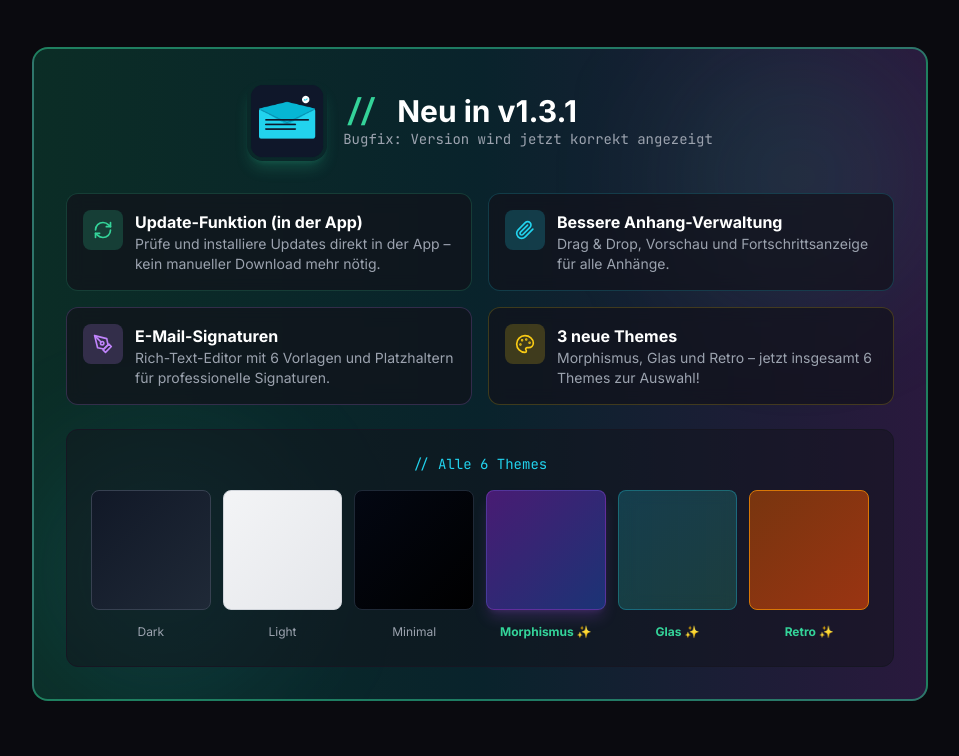
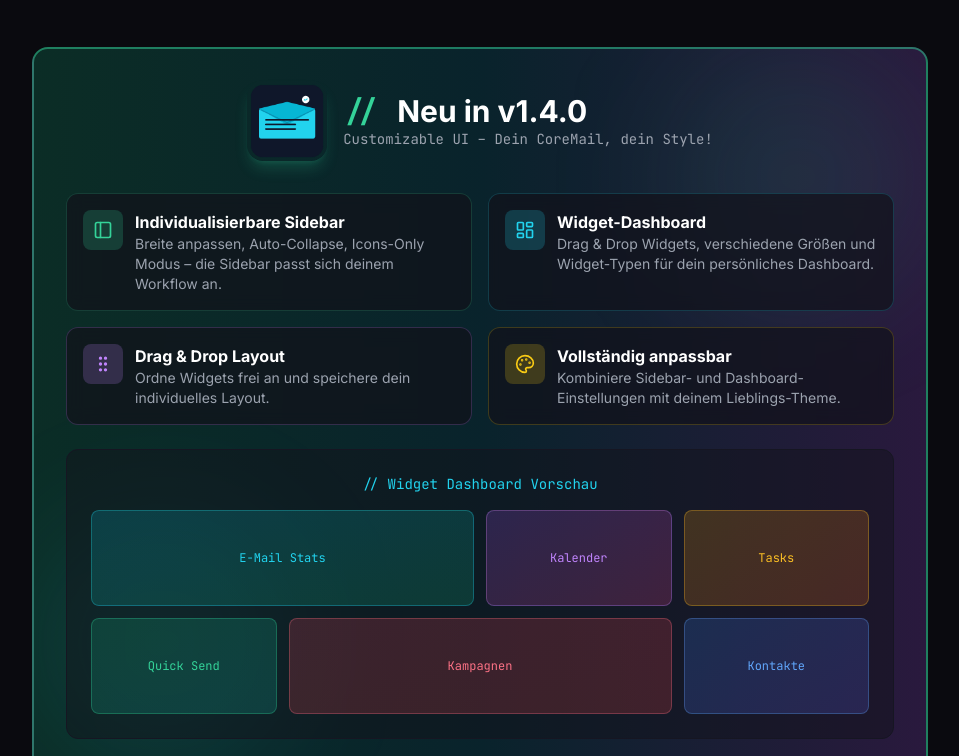
Before and after one commit to Zenovs/SureMail, a Next.js app: page /download in a window 1280 px wide. Shown: the part 420-1176 px from the top of the page, without its empty margins (160-1119 px from the left). Built offline with nearby package versions, Linux system fonts and the light colour scheme.

Commit message:
Update website for v1.4.0 release (customizable UI)

```diff
--- a/app/download/page.tsx
+++ b/app/download/page.tsx
@@ -22,7 +22,10 @@ import {
   Sparkles,
   RefreshCw,
   Paperclip,
-  PenTool
+  PenTool,
+  LayoutDashboard,
+  PanelLeft,
+  GripVertical
 } from 'lucide-react'
 import { useState } from 'react'
 
@@ -61,19 +64,19 @@ export default function DownloadPage() {
         <div className="max-w-4xl mx-auto text-center">
           <div className="inline-flex items-center gap-2 px-4 py-2 bg-gradient-to-r from-emerald-400/20 to-cyan-400/20 border border-emerald-400/40 rounded-full text-emerald-400 text-sm font-mono mb-6 animate-pulse">
             <Sparkles className="w-4 h-4" />
-            <span>NEU: Desktop Client v1.3.1 - Bugfix Release!</span>
+            <span>NEU: Desktop Client v1.4.0 - Customizable UI!</span>
           </div>
           <h1 className="text-4xl md:text-5xl font-bold mb-6">
             CoreMail <span className="text-cyan-400">Desktop</span>
           </h1>
           <p className="text-xl text-gray-400 mb-8 max-w-2xl mx-auto">
-            Der native Desktop-Client für CoreMail. Mit automatischen Updates, 6 Themes,
-            E-Mail-Signaturen und verbesserter Anhang-Verwaltung – jetzt noch produktiver!
+            Der native Desktop-Client für CoreMail. Mit individualisierbarer Sidebar,
+            Widget-Dashboard, 6 Themes und E-Mail-Signaturen – jetzt noch produktiver!
           </p>
         </div>
       </section>
 
-      {/* NEW: Neu in v1.3.1 Section - Hero Position */}
+      {/* NEW: Neu in v1.4.0 Section - Hero Position */}
       <section className="py-8 px-6">
         <div className="max-w-4xl mx-auto">
           <div className="bg-gradient-to-r from-emerald-500/20 via-cyan-500/15 to-purple-500/20 border-2 border-emerald-400/50 rounded-2xl p-8 relative overflow-hidden">
@@ -86,38 +89,38 @@ export default function DownloadPage() {
                 <img src="/coremail-icon.png" alt="CoreMail Icon" className="w-20 h-20 rounded-2xl shadow-lg shadow-emerald-400/20" />
                 <div>
                   <h2 className="text-3xl font-bold">
-                    <span className="font-mono text-emerald-400">// </span>Neu in v1.3.1
+                    <span className="font-mono text-emerald-400">// </span>Neu in v1.4.0
                   </h2>
-                  <p className="text-gray-400 font-mono text-sm">Bugfix: Version wird jetzt korrekt angezeigt</p>
+                  <p className="text-gray-400 font-mono text-sm">Customizable UI – Dein CoreMail, dein Style!</p>
                 </div>
               </div>
 
               <div className="grid md:grid-cols-2 gap-4 mb-6">
                 <div className="flex items-start gap-3 bg-dark-800/70 backdrop-blur rounded-xl p-4 border border-emerald-400/20">
                   <div className="w-10 h-10 bg-emerald-400/20 rounded-lg flex items-center justify-center flex-shrink-0">
-                    <RefreshCw className="w-5 h-5 text-emerald-400" />
+                    <PanelLeft className="w-5 h-5 text-emerald-400" />
                   </div>
                   <div>
-                    <h4 className="font-bold text-white">Update-Funktion (in der App)</h4>
-                    <p className="text-gray-400 text-sm">Prüfe und installiere Updates direkt in der App – kein manueller Download mehr nötig.</p>
+                    <h4 className="font-bold text-white">Individualisierbare Sidebar</h4>
+                    <p className="text-gray-400 text-sm">Breite anpassen, Auto-Collapse, Icons-Only Modus – die Sidebar passt sich deinem Workflow an.</p>
                   </div>
                 </div>
                 <div className="flex items-start gap-3 bg-dark-800/70 backdrop-blur rounded-xl p-4 border border-cyan-400/20">
                   <div className="w-10 h-10 bg-cyan-400/20 rounded-lg flex items-center justify-center flex-shrink-0">
-                    <Paperclip className="w-5 h-5 text-cyan-400" />
+                    <LayoutDashboard className="w-5 h-5 text-cyan-400" />
                   </div>
                   <div>
-                    <h4 className="font-bold text-white">Bessere Anhang-Verwaltung</h4>
-                    <p className="text-gray-400 text-sm">Drag & Drop, Vorschau und Fortschrittsanzeige für alle Anhänge.</p>
+                    <h4 className="font-bold text-white">Widget-Dashboard</h4>
+                    <p className="text-gray-400 text-sm">Drag & Drop Widgets, verschiedene Größen und Widget-Typen für dein persönliches Dashboard.</p>
                   </div>
                 </div>
                 <div className="flex items-start gap-3 bg-dark-800/70 backdrop-blur rounded-xl p-4 border border-purple-400/20">
                   <div className="w-10 h-10 bg-purple-400/20 rounded-lg flex items-center justify-center flex-shrink-0">
-                    <PenTool className="w-5 h-5 text-purple-400" />
+                    <GripVertical className="w-5 h-5 text-purple-400" />
                   </div>
                   <div>
-                    <h4 className="font-bold text-white">E-Mail-Signaturen</h4>
-                    <p className="text-gray-400 text-sm">Rich-Text-Editor mit 6 Vorlagen und Platzhaltern für professionelle Signaturen.</p>
+                    <h4 className="font-bold text-white">Drag & Drop Layout</h4>
+                    <p className="text-gray-400 text-sm">Ordne Widgets frei an und speichere dein individuelles Layout.</p>
                   </div>
                 </div>
                 <div className="flex items-start gap-3 bg-dark-800/70 backdrop-blur rounded-xl p-4 border border-yellow-400/20">
@@ -125,39 +128,33 @@ export default function DownloadPage() {
                     <Palette className="w-5 h-5 text-yellow-400" />
                   </div>
                   <div>
-                    <h4 className="font-bold text-white">3 neue Themes</h4>
-                    <p className="text-gray-400 text-sm">Morphismus, Glas und Retro – jetzt insgesamt 6 Themes zur Auswahl!</p>
+                    <h4 className="font-bold text-white">Vollständig anpassbar</h4>
+                    <p className="text-gray-400 text-sm">Kombiniere Sidebar- und Dashboard-Einstellungen mit deinem Lieblings-Theme.</p>
                   </div>
                 </div>
               </div>
 
-              {/* 6 Themes Showcase */}
+              {/* Widget Dashboard Preview */}
               <div className="bg-dark-800/50 rounded-xl p-6 border border-dark-700">
-                <h4 className="font-mono text-cyan-400 text-sm mb-4 text-center">// Alle 6 Themes</h4>
-                <div className="grid grid-cols-3 md:grid-cols-6 gap-3">
-                  <div className="text-center">
-                    <div className="w-full aspect-square bg-gradient-to-br from-gray-900 to-gray-800 rounded-lg border border-gray-700 mb-2"></div>
-                    <span className="text-xs text-gray-400">Dark</span>
+                <h4 className="font-mono text-cyan-400 text-sm mb-4 text-center">// Widget Dashboard Vorschau</h4>
+                <div className="grid grid-cols-4 gap-3">
+                  <div className="col-span-2 bg-gradient-to-br from-cyan-500/20 to-emerald-500/20 rounded-lg border border-cyan-400/30 p-4 h-24 flex items-center justify-center">
+                    <span className="text-xs text-cyan-400 font-mono">E-Mail Stats</span>
                   </div>
-                  <div className="text-center">
-                    <div className="w-full aspect-square bg-gradient-to-br from-gray-100 to-gray-200 rounded-lg border border-gray-300 mb-2"></div>
-                    <span className="text-xs text-gray-400">Light</span>
+                  <div className="bg-gradient-to-br from-purple-500/20 to-pink-500/20 rounded-lg border border-purple-400/30 p-4 h-24 flex items-center justify-center">
+                    <span className="text-xs text-purple-400 font-mono">Kalender</span>
                   </div>
-                  <div className="text-center">
-                    <div className="w-full aspect-square bg-gradient-to-br from-gray-950 to-black rounded-lg border border-gray-800 mb-2"></div>
-                    <span className="text-xs text-gray-400">Minimal</span>
+                  <div className="bg-gradient-to-br from-amber-500/20 to-orange-500/20 rounded-lg border border-amber-400/30 p-4 h-24 flex items-center justify-center">
+                    <span className="text-xs text-amber-400 font-mono">Tasks</span>
                   </div>
-                  <div className="text-center">
-                    <div className="w-full aspect-square bg-gradient-to-br from-purple-900/80 to-blue-900/80 rounded-lg border border-purple-500/30 mb-2 shadow-lg shadow-purple-500/20"></div>
-                    <span className="text-xs text-emerald-400 font-bold">Morphismus ✨</span>
+                  <div className="bg-gradient-to-br from-emerald-500/20 to-teal-500/20 rounded-lg border border-emerald-400/30 p-4 h-24 flex items-center justify-center">
+                    <span className="text-xs text-emerald-400 font-mono">Quick Send</span>
                   </div>
-                  <div className="text-center">
-                    <div className="w-full aspect-square bg-gradient-to-br from-cyan-400/20 to-emerald-400/20 rounded-lg border border-cyan-400/30 mb-2 backdrop-blur"></div>
-                    <span className="text-xs text-emerald-400 font-bold">Glas ✨</span>
+                  <div className="col-span-2 bg-gradient-to-br from-rose-500/20 to-red-500/20 rounded-lg border border-rose-400/30 p-4 h-24 flex items-center justify-center">
+                    <span className="text-xs text-rose-400 font-mono">Kampagnen</span>
                   </div>
-                  <div className="text-center">
-                    <div className="w-full aspect-square bg-gradient-to-br from-amber-900 to-orange-800 rounded-lg border border-amber-600 mb-2"></div>
-                    <span className="text-xs text-emerald-400 font-bold">Retro ✨</span>
+                  <div className="bg-gradient-to-br from-blue-500/20 to-indigo-500/20 rounded-lg border border-blue-400/30 p-4 h-24 flex items-center justify-center">
+                    <span className="text-xs text-blue-400 font-mono">Kontakte</span>
                   </div>
                 </div>
               </div>
--- a/app/page.tsx
+++ b/app/page.tsx
@@ -283,7 +283,7 @@ export default function Home() {
           <div className="flex items-center justify-center gap-3">
             <Download className="w-5 h-5 text-cyan-400" />
             <p className="text-sm text-cyan-400 font-mono">
-              <span className="font-bold">NEU:</span> CoreMail Desktop v1.3.1 – Bugfix Release!
+              <span className="font-bold">NEU:</span> CoreMail Desktop v1.4.0 – Customizable UI!
               <span className="ml-2 group-hover:underline">Download →</span>
             </p>
           </div>
```
Also changed, not shown: 2 other files (tests, documents, lock files or other folders).
